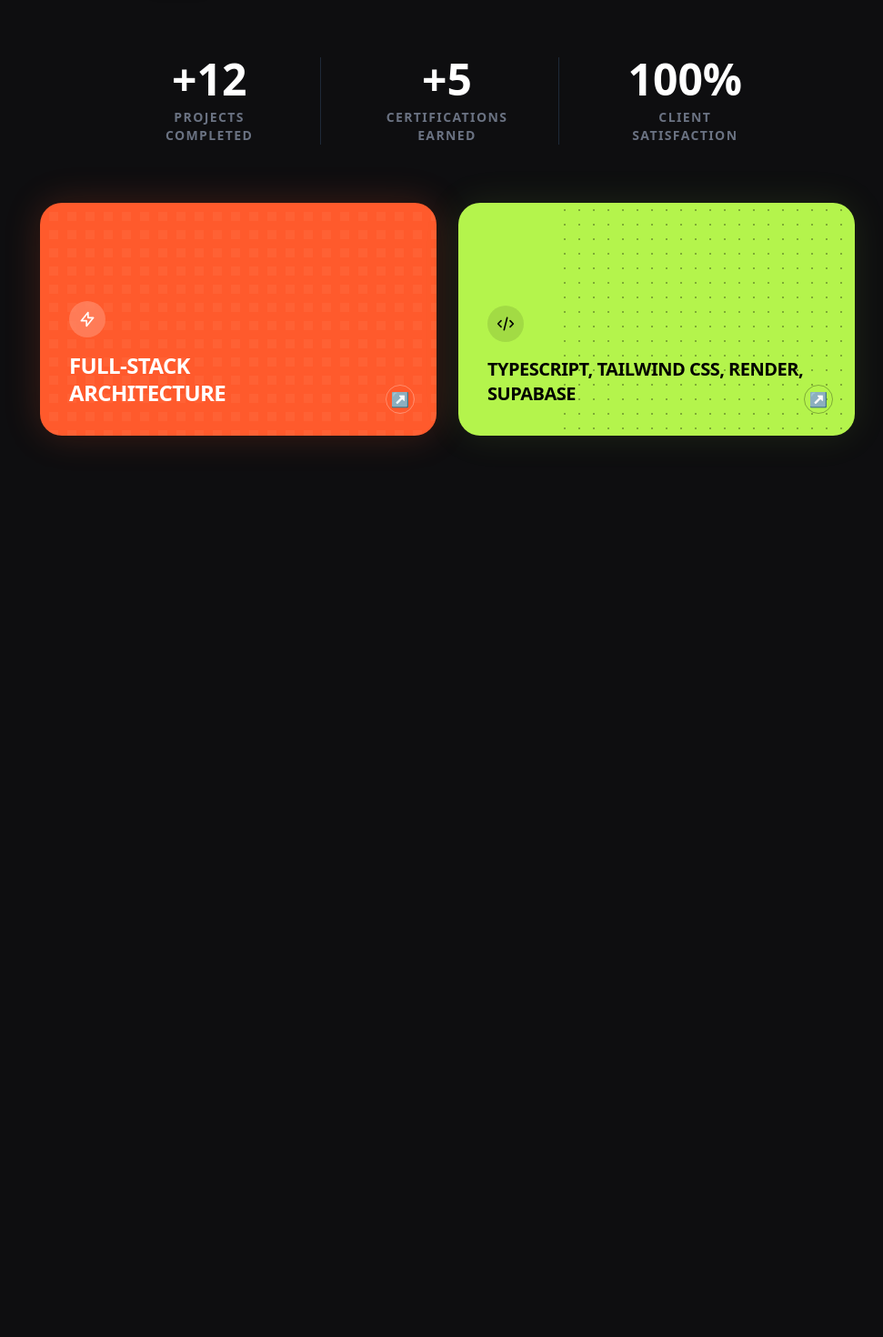
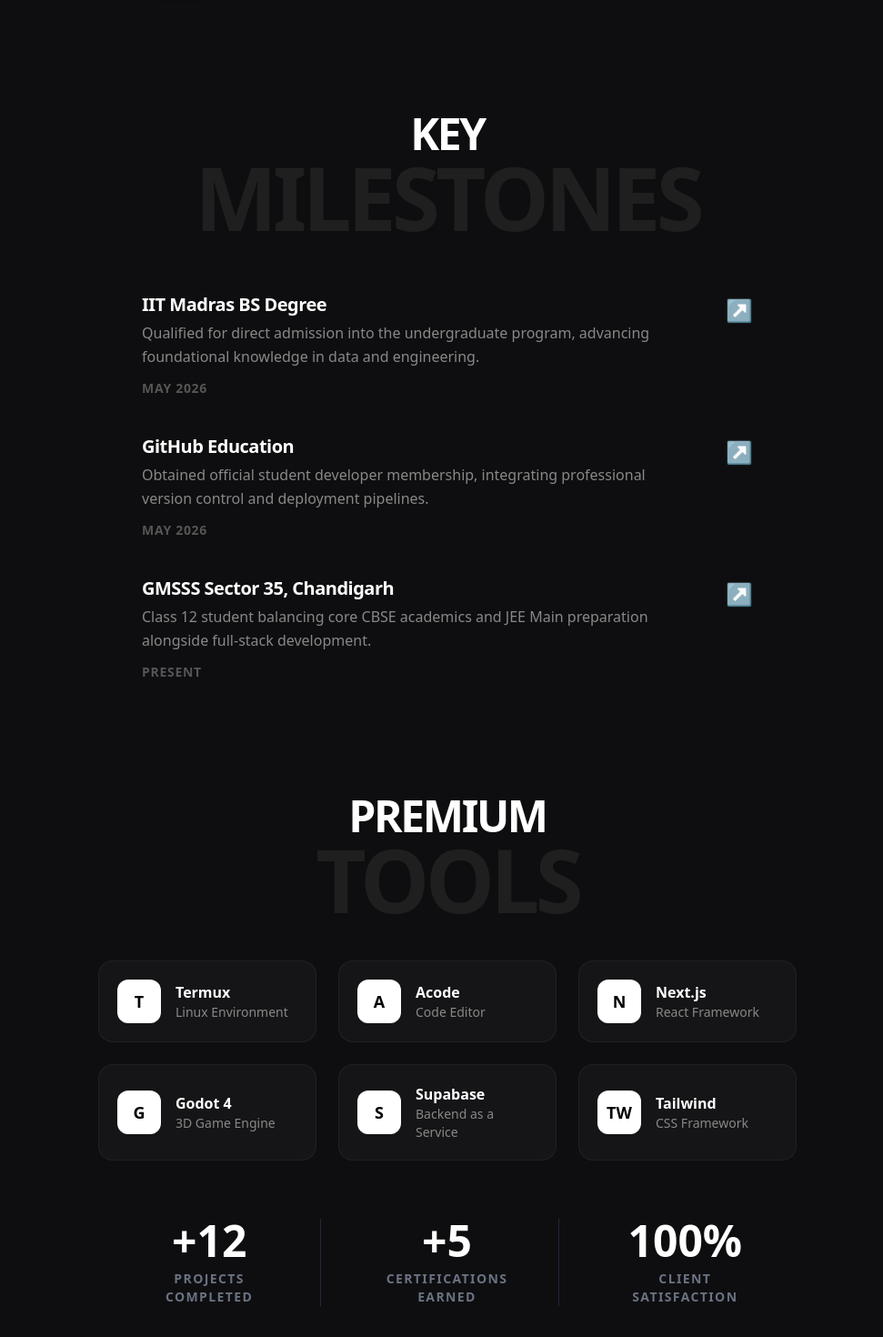
Before and after one commit to Ravjit-singh/portfolio, a Next.js app: page / in a window 1280 px wide. Shown: the part 1760-3230 px from the top of the page at 91% size, without its empty margins (148-1119 px from the left). Before the commit the page ends 2287 px from the top, so only its background shows below. Built offline with nearby package versions, Linux system fonts and the light colour scheme.

Commit message:
added more info

```diff
--- a/app/page.tsx
+++ b/app/page.tsx
@@ -123,6 +123,113 @@
         </div>
 
       </section>
+      {/* 7. Experience / Milestones Header */}
+      <section className="mt-32 w-full max-w-4xl mx-auto mb-16 flex flex-col items-center">
+        <div className="text-center flex flex-col items-center select-none">
+          <h2 className="text-4xl md:text-5xl font-black uppercase tracking-tighter text-white leading-[0.85]">
+            Key
+          </h2>
+          <h2 className="text-5xl md:text-[6rem] font-black uppercase tracking-tighter text-[#1f1f1f] leading-[0.85] mt-2">
+            Milestones
+          </h2>
+        </div>
+      </section>
+
+      {/* 8. The Timeline List */}
+      <section className="w-full max-w-2xl mx-auto flex flex-col gap-8 md:gap-10">
+
+        {/* Milestone 1 */}
+        <div className="group flex items-start justify-between cursor-pointer">
+          <div className="flex flex-col max-w-[85%]">
+            <h4 className="text-white text-lg md:text-xl font-bold tracking-tight group-hover:text-[#ff5a2c] transition-colors">
+              IIT Madras BS Degree
+            </h4>
+            <p className="text-[#888888] text-sm md:text-base font-medium mt-1 leading-relaxed">
+              Qualified for direct admission into the undergraduate program, advancing foundational knowledge in data and engineering.
+            </p>
+            <span className="text-[#555555] text-xs md:text-sm font-bold uppercase tracking-wider mt-3">
+              May 2026
+            </span>
+          </div>
+          <div className="text-[#ff5a2c] text-xl md:text-2xl transition-transform duration-300 group-hover:-translate-y-1 group-hover:translate-x-1 mt-1">
+            ↗
+          </div>
+        </div>
+
+        {/* Milestone 2 */}
+        <div className="group flex items-start justify-between cursor-pointer">
+          <div className="flex flex-col max-w-[85%]">
+            <h4 className="text-white text-lg md:text-xl font-bold tracking-tight group-hover:text-[#ff5a2c] transition-colors">
+              GitHub Education
+            </h4>
+            <p className="text-[#888888] text-sm md:text-base font-medium mt-1 leading-relaxed">
+              Obtained official student developer membership, integrating professional version control and deployment pipelines.
+            </p>
+            <span className="text-[#555555] text-xs md:text-sm font-bold uppercase tracking-wider mt-3">
+              May 2026
+            </span>
+          </div>
+          <div className="text-[#ff5a2c] text-xl md:text-2xl transition-transform duration-300 group-hover:-translate-y-1 group-hover:translate-x-1 mt-1">
+            ↗
+          </div>
+        </div>
+
+        {/* Milestone 3 */}
+        <div className="group flex items-start justify-between cursor-pointer">
+          <div className="flex flex-col max-w-[85%]">
+            <h4 className="text-white text-lg md:text-xl font-bold tracking-tight group-hover:text-[#ff5a2c] transition-colors">
+              GMSSS Sector 35, Chandigarh
+            </h4>
+            <p className="text-[#888888] text-sm md:text-base font-medium mt-1 leading-relaxed">
+              Class 12 student balancing core CBSE academics and JEE Main preparation alongside full-stack development.
+            </p>
+            <span className="text-[#555555] text-xs md:text-sm font-bold uppercase tracking-wider mt-3">
+              Present
+            </span>
+          </div>
+          <div className="text-[#ff5a2c] text-xl md:text-2xl transition-transform duration-300 group-hover:-translate-y-1 group-hover:translate-x-1 mt-1">
+            ↗
+          </div>
+        </div>
+
+      </section>
+
+      {/* 9. Premium Tools Header */}
+      <section className="mt-32 w-full max-w-4xl mx-auto mb-12 flex flex-col items-center">
+        <div className="text-center flex flex-col items-center select-none">
+          <h2 className="text-4xl md:text-5xl font-black uppercase tracking-tighter text-white leading-[0.85]">
+            Premium
+          </h2>
+          <h2 className="text-5xl md:text-[6rem] font-black uppercase tracking-tighter text-[#1f1f1f] leading-[0.85] mt-2">
+            Tools
+          </h2>
+        </div>
+      </section>
+
+      {/* 10. Tools Grid */}
+      <section className="w-full max-w-3xl mx-auto grid grid-cols-2 md:grid-cols-3 gap-4 md:gap-6">
+
+        {/* Tool Cards */}
+        {[
+          { name: "Termux", sub: "Linux Environment", icon: "T" },
+          { name: "Acode", sub: "Code Editor", icon: "A" },
+          { name: "Next.js", sub: "React Framework", icon: "N" },
+          { name: "Godot 4", sub: "3D Game Engine", icon: "G" },
+          { name: "Supabase", sub: "Backend as a Service", icon: "S" },
+          { name: "Tailwind", sub: "CSS Framework", icon: "TW" },
+        ].map((tool, index) => (
+          <div key={index} className="bg-white/[0.03] border border-white/5 rounded-2xl p-4 md:p-5 flex items-center gap-4 hover:bg-white/[0.08] transition-colors duration-300 cursor-pointer">
+            <div className="w-10 h-10 md:w-12 md:h-12 bg-white rounded-xl flex items-center justify-center text-black font-black text-lg flex-shrink-0">
+              {tool.icon}
+            </div>
+            <div className="flex flex-col">
+              <span className="text-white font-bold text-sm md:text-base">{tool.name}</span>
+              <span className="text-[#888888] text-xs md:text-sm">{tool.sub}</span>
+            </div>
+          </div>
+        ))}
+
+      </section>
 
       {/* Stats and Bento Boxes will go here next... */}
       {/* 3. The Stats Row */}
```
